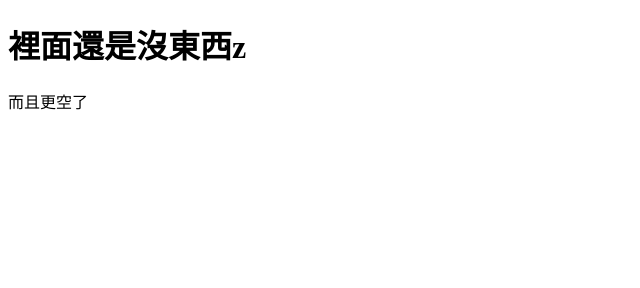
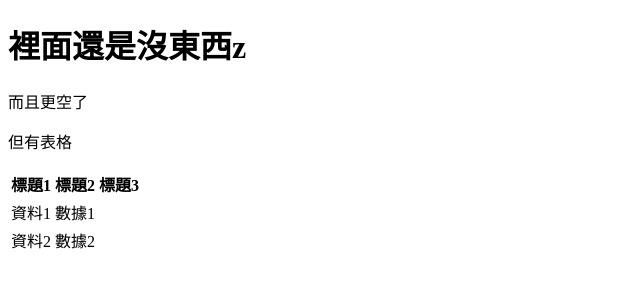
Before and after one commit to lowsong0315/test, a plain HTML site: page test2.html in a window 1280 px wide. Shown: the whole page, without its empty margins (0-640 px from the left). Drawn offline with Linux system fonts and the light colour scheme.

Commit message:
更新 test.html 中的連結文字，並在 test2.html 中新增表格，新增 forms.html 檔案以進行表單測試

```diff
--- a/test2.html
+++ b/test2.html
@@ -8,6 +8,26 @@
 <body>
     <h1>裡面還是沒東西z</h1>
     <p>而且更空了</p>
+    <p>但有表格</p>
+    <table>
+        <thead>
+            <tr>
+                <th>標題1</th>
+                <th>標題2</th>
+                <th>標題3</th>
+            </tr>
+        </thead>
+        <tbody>
+            <tr>
+                <td>資料1</td>
+                <td>數據1</td>
+            </tr>
+            <tr>
+                <td>資料2</td>
+                <td>數據2</td>
+            </tr>
+        </tbody>
+    </table>
 </body>
 
 </html>
```
Also changed, not shown: forms.html (added, +18 -0 lines), test.html (+2 -2 lines).
